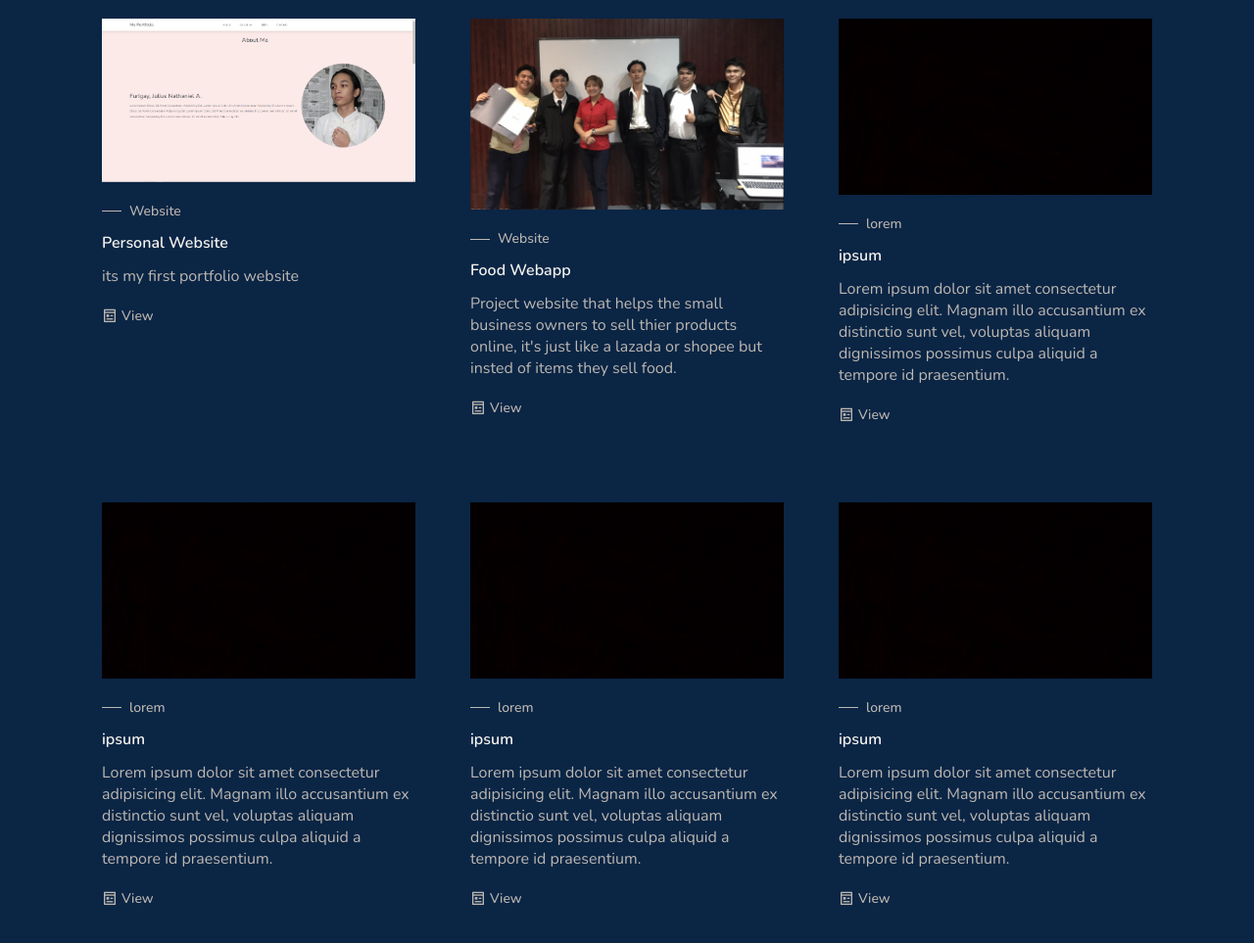
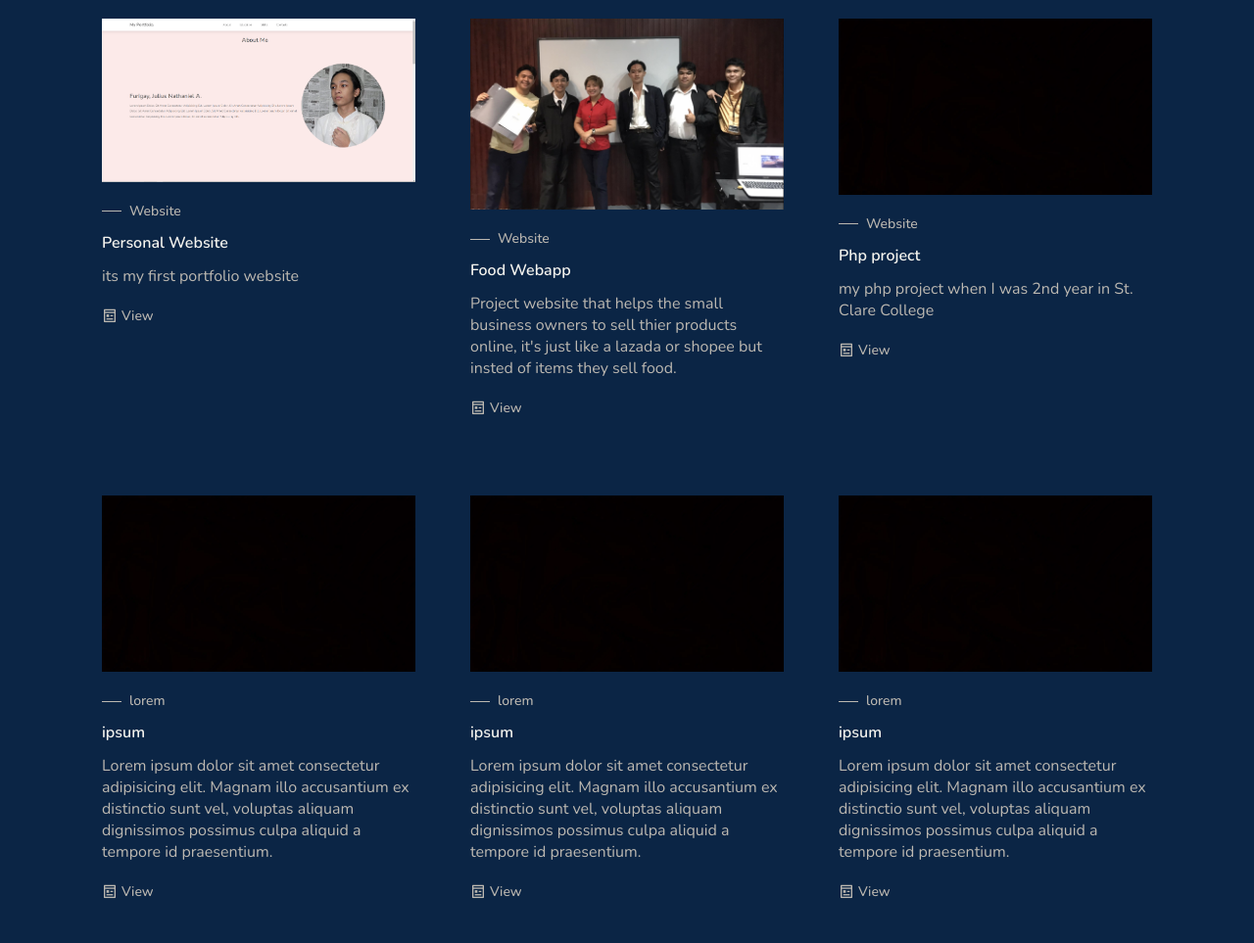
Before and after one commit to JuliusFurigay/my-Portfolio, a plain HTML site: page index.html in a window 1280 px wide. Shown: the part 3365-4328 px from the top of the page at 98% size. Drawn offline with nearby package versions, Linux system fonts and the light colour scheme.

Commit message:
Update index.html

```diff
--- a/index.html
+++ b/index.html
@@ -6,10 +6,10 @@
     <link href="https://cdn.jsdelivr.net/npm/remixicon@3.5.0/fonts/remixicon.css" rel="stylesheet">
     <link rel="stylesheet"href="https://cdn.jsdelivr.net/npm/boxicons@latest/css/boxicons.min.css">
     <link rel="stylesheet" href="https://unpkg.com/boxicons@latest/css/boxicons.min.css">
-    <link rel = "icon" href ="pfpCopy.png" type = "image/x-icon">
+    <link rel = "icon" href ="icon.png" type = "image/x-icon">
     <link rel="stylesheet" href="style.css">
     <link rel="stylesheet" href="swiper-bundle.min.css">
-    <title>My portfolio</title>
+    <title>My Portfolio</title>
 </head>
 <body>
     <section class="header" id="header">
@@ -337,14 +337,12 @@
                         <img src="plain.webp" alt="" class="projectImg">
                     </div>
                     <div class="projectContent">
-                        <h3 class="projectSubtitle">lorem</h3>
-                        <h2 class="projectTitle">ipsum</h2>
-                        <p class="projectDescription">Lorem ipsum dolor sit amet consectetur adipisicing elit.
-                            Magnam illo accusantium ex distinctio sunt vel, voluptas aliquam dignissimos possimus
-                            culpa aliquid a tempore id praesentium.</p>
+                        <h3 class="projectSubtitle">Website</h3>
+                        <h2 class="projectTitle">Php project</h2>
+                        <p class="projectDescription">my php project when I was 2nd year in St. Clare College </p>
                     </div>
                     <div class="projectBtn">
-                        <a href="" class="projectLink">
+                        <a href="https://furigayjulius.000webhostapp.com/index.php/" class="projectLink">
                             <i class="ri-pages-line"></i> View
                         </a>
                     </div>
```
